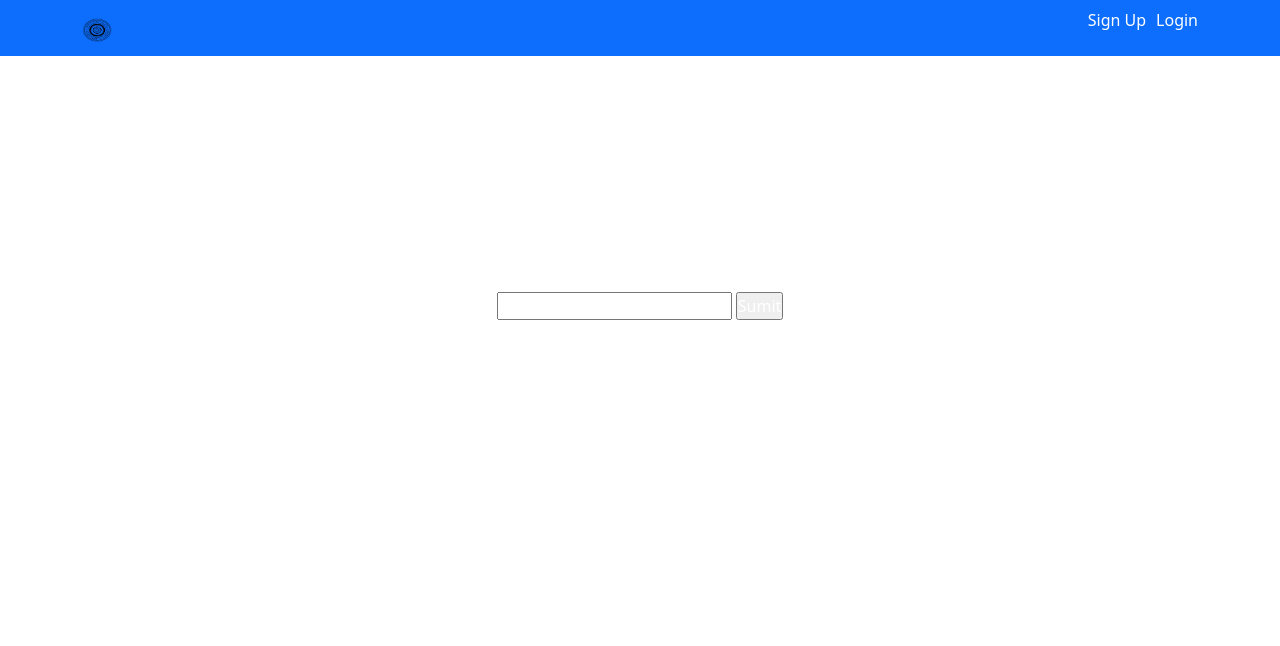
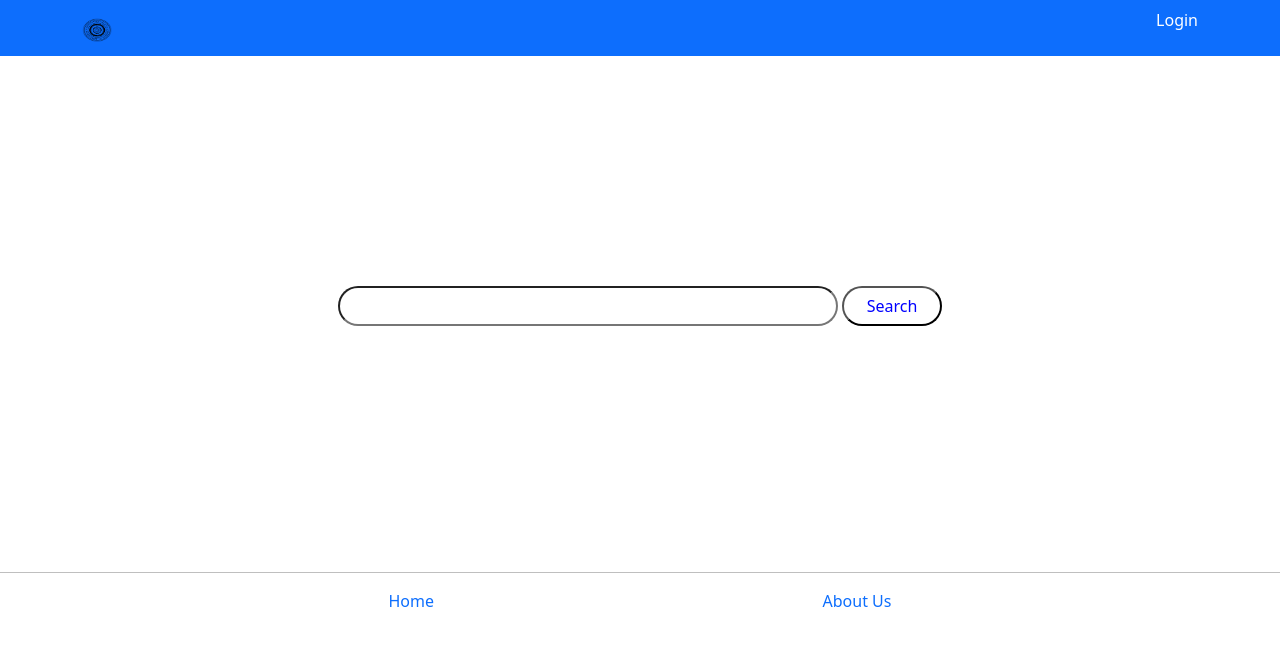
Before and after one commit to SeachEngine/search_engine_for_scholar, a PHP site: page / in a window 1280 px wide. Shown: the top 646 px of the page. Run offline with PHP 8.4, Linux system fonts and the light colour scheme.

Commit message:
Modify Search bar and add footer

```diff
--- a/index.html
+++ b/index.html
@@ -14,19 +14,28 @@
             <img src="/Assets/University_of_Calcutta_logo.svg.png" alt="Logo" width="30" height="24">
           </a>
           <ul class = "signupLoginList">
-            <li><a class="nav-link" href="#">Sign Up</a></li>
             <li><a class="nav-link" href="#">Login</a></li>
           </ul>
         </div>
     </nav>
 
     <div class="search_bar">
-        <div>
-            <input type="text" name="" id="">
-            <input type="submit" value="Sumit" name="" id="">
-        </div>
+      <div>
+        <input type="text" name="" id=""class="input_section">
+        <input type="submit" value="Search" name="" id="" class="search_button">
+      </div>
 
     </div>
+
+    <footer>
+      <hr>
+      <div class="footer">
+        <a href="#">Home</a>
+        <a href="#">About Us</a>
+      </div>
+
+
+    </footer>
 
     <script src="script.js"></script>
     <script src="https://cdn.jsdelivr.net/npm/bootstrap@5.3.2/dist/js/bootstrap.bundle.min.js" integrity="sha384-C6RzsynM9kWDrMNeT87bh95OGNyZPhcTNXj1NW7RuBCsyN/o0jlpcV8Qyq46cDfL" crossorigin="anonymous"></script>
--- a/style.css
+++ b/style.css
@@ -13,8 +13,43 @@
 
 .search_bar{
     height: 500px;
+    width: 100%;
     display: flex;
     justify-content: center;
     align-items: center;
+}
+
+.input_section{
+    padding: 10px;
+    border-radius: 25px;
+    height: 40px;
+    width:500px;
+    color:black;
+    outline-color: blue;
+}
+
+.search_button{
+    border-radius: 25px;
+    height: 40px;
+    width: 100px;
     color:blue;
+    background: white;
 }
+
+.search_button:hover{
+    color: white;
+    background: blue;
+}
+
+footer{
+    color:black;
+}
+
+.footer{
+    display: flex;
+    justify-content: space-evenly;
+}
+
+a:link {
+    text-decoration: none;
+  }
```
